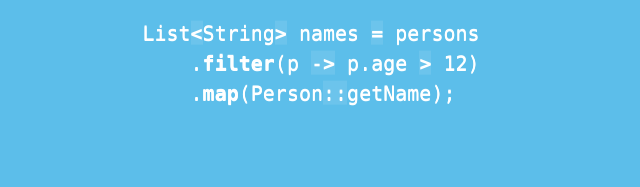
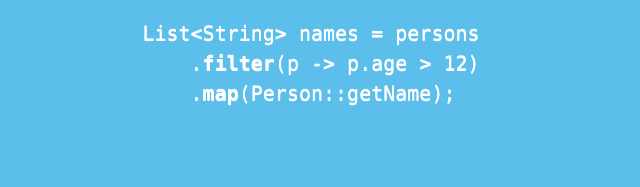
Before and after one commit to vavr-io/vavr-io.github.io, a plain HTML site: page index.html in a window 1280 px wide. Shown: the part 427-614 px from the top of the page, 329-969 px from the left. Drawn offline with nearby package versions, Linux system fonts and the light colour scheme.

Commit message:
More fine-tuning

```diff
--- a/less/javaslang.less
+++ b/less/javaslang.less
@@ -230,9 +230,6 @@ header {
                 margin: 0;
                 padding: 0;
                 text-shadow: 0 .05em .1em white;
-                .token.operator, .token.entity, .token.url, .language-css .token.string, .style .token.string {
-                    background: hsla(0, 0%, 100%, .1);
-                }
             }
             pre[class*="language-"] {
                 display: inline-block;
```
Also changed, not shown: css/javaslang.css.
